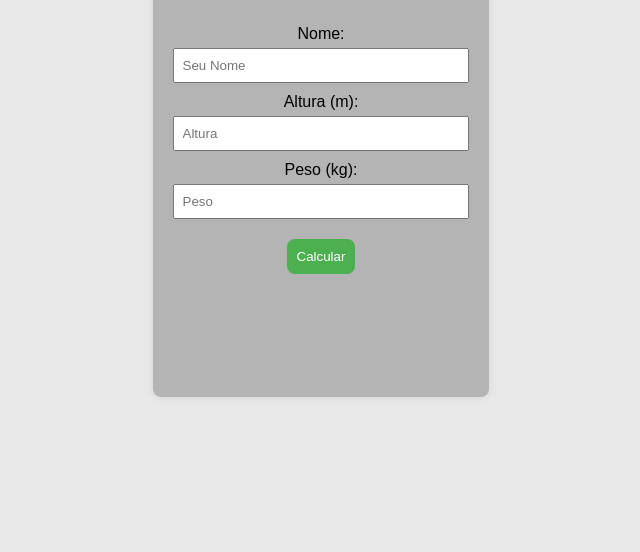
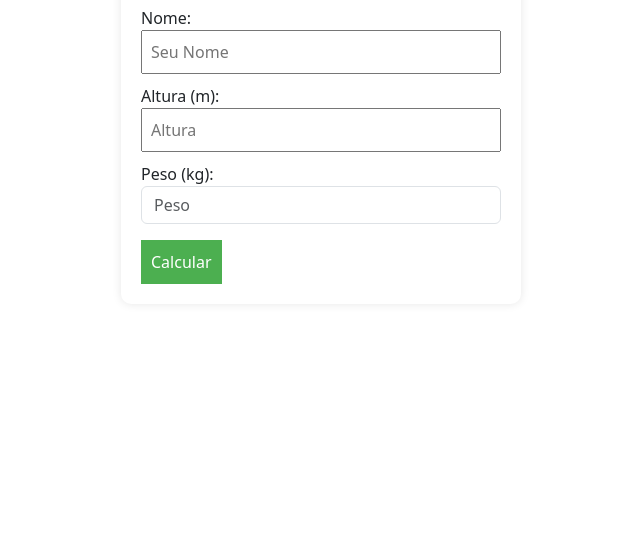
Before and after one commit to montagnarafael/Calculadora-IMC, a plain HTML site: page index.html in a window 1280 px wide. Shown: the part 248-800 px from the top of the page, without its empty margins (319-959 px from the left). Drawn offline with nearby package versions, Linux system fonts and the light colour scheme.

Commit message:
Add files via upload

```diff
--- a/index.html
+++ b/index.html
@@ -5,6 +5,8 @@
     <meta name="viewport" content="width=device-width, initial-scale=1.0">
     <title>Calculadora IMC</title>
     <link rel="stylesheet" href="style.css">
+    <link href="https://cdn.jsdelivr.net/npm/bootstrap@5.3.0/dist/css/bootstrap.min.css" rel="stylesheet">
+
 </head>
 <body>
 
@@ -18,13 +20,17 @@
           <input type="number" step="0.01" id="height" placeholder="Altura" required>
 
           <label for="weight">Peso (kg):</label>
-          <input type="number" step="0.01" id="weight" placeholder="Peso" required>
+          <input type="number" step="0.01" id="weight" placeholder="Peso" required class="form-control mb-3">
 
           <button type="button" onclick="calculateIMC()">Calcular</button>
+          <div id="result" class="mt-3"></div>
         </form>
+      </div>
 
-        <div id="result"></div>
-      </div>
+        <div id="result" class="mt-3"></div>
+        <script src="https://cdn.jsdelivr.net/npm/bootstrap@5.3.0/dist/js/bootstrap.bundle.min.js"></script>
+
+
 
 
 
--- a/style.css
+++ b/style.css
@@ -1,23 +1,23 @@
 body {
   font-family: Arial, sans-serif;
+  background-color: #f4f4f4;
+  margin: 0;
   display: flex;
   align-items: center;
   justify-content: center;
-    height: 100vh;
-    margin: 0;
-    background-color: rgb(233, 233, 233);
+  height: 80vh;
 
   }
 
   .calculator {
-    text-align: center;
   max-width: 400px;
-    margin: auto;
-    background-color: rgba(128, 125, 125, 0.493);
-    border-radius: 8px;
+  margin: 50px auto;
+  background-color: #fff;
+  padding: 20px;
+  border-radius: 10px;
   box-shadow: 0 0 10px rgba(0, 0, 0, 0.1);
-    padding: 20px;
-    height: 450px;
+  min-height: 400px; /* Defina uma altura mínima */
+
 
   }
 
@@ -50,3 +50,8 @@ body {
   button:hover {
     background-color: #45a049;
   }
+
+  #result {
+    position: absolute;
+    padding-top: 20px;
+  }
```
Lines whose indentation alone changed are shown as unchanged.
